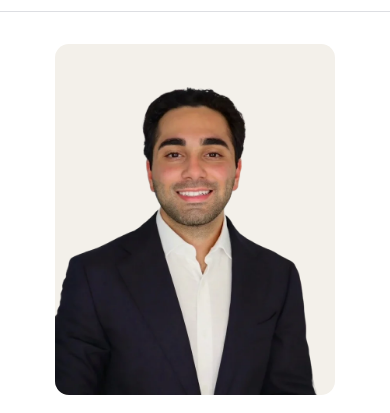
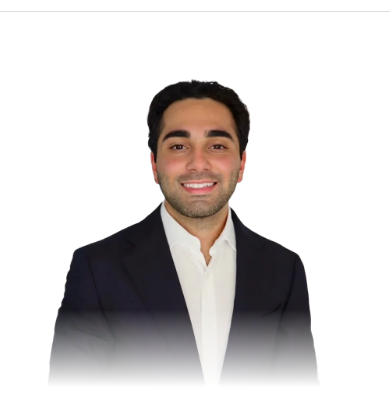
Before and after one commit to justinfaraj/justinfarajollah, a plain HTML site: page index.html in a window 390 px wide. Shown: the part 61-474 px from the top of the page. Drawn offline with nearby package versions, Linux system fonts and the light colour scheme; a web font is replaced by a local one.

Commit message:
Remove portrait frame: cutout stands on the page, pinned to the screen bottom
Co-Authored-By: Claude Sonnet 5.5 <noreply@anthropic.com>
Claude-Session: https://claude.ai/code/session_01VSnktj1pYJ5qNA1oEwgQLX

```diff
--- a/styles.css
+++ b/styles.css
@@ -21,8 +21,8 @@
   --sans: 'Jost', Helvetica, Arial, sans-serif;
 
   --nav-h: 4.5rem;
-  /* Portrait height: capped so it always fits on screen while pinned. */
-  --photo-h: min(32rem, calc(100svh - var(--nav-h) - 3rem));
+  /* Portrait is a square cutout; capped so it always fits under the nav. */
+  --photo: min(36rem, 46vw, calc(100svh - var(--nav-h) - 1rem));
 }
 
 * { box-sizing: border-box; }
@@ -214,11 +214,11 @@ a.text-link:focus-visible { border-bottom-color: var(--ink); }
    silently disables sticky. */
 
 .story {
-  max-width: 72rem;
+  max-width: 76rem;
   margin: 0 auto;
   padding: 0 2rem;
   display: grid;
-  grid-template-columns: minmax(0, 1fr) minmax(0, 24rem);
+  grid-template-columns: minmax(0, 1fr) minmax(0, min(36rem, 46vw));
   column-gap: clamp(2rem, 6vw, 6rem);
   align-items: start;
 }
@@ -278,26 +278,24 @@ a.text-link:focus-visible { border-bottom-color: var(--ink); }
   animation: fadeInUp 0.9s ease 0.1s both;
 }
 
-/* The portrait is a transparent cutout cropped at the chest, so it sits on a
-   stone panel with its bottom edge flush to the panel's bottom edge. The
-   panel is the sticky element; overflow: hidden here is fine because it is
-   on the sticky element itself, not on an ancestor of it. */
+/* The portrait is a transparent cutout cropped at the chest. No frame, panel
+   or shadow: it stands directly on the page. Its flat bottom edge is pinned to
+   the bottom of the screen (so it reads as cropped by the screen edge), and
+   when the About section ends the same edge lands on the top of the next
+   band. */
 .photo-pin {
   position: sticky;
-  /* Centre the portrait in the visible area, from first paint onward. */
-  top: calc(var(--nav-h) + (100svh - var(--nav-h) - var(--photo-h)) / 2);
-  height: var(--photo-h);
-  background: var(--stone);
-  border-radius: 14px;
-  overflow: hidden;
+  top: calc(100svh - var(--photo));
+  width: var(--photo);
+  height: var(--photo);
+  margin: 0 auto;
 }
 
 .photo-pin img {
   display: block;
   width: 100%;
   height: 100%;
-  object-fit: cover;
-  object-position: 50% 100%;
+  object-fit: contain;
 }
 
 /* ---------- PORTFOLIO ---------- */
@@ -467,13 +465,19 @@ a.text-link:focus-visible { border-bottom-color: var(--ink); }
   }
 
   /* Portrait first, not pinned: a pinned photo would eat a phone screen. */
-  .story-photo { order: -1; padding-top: 2rem; }
+  .story-photo { order: -1; padding-top: 1.5rem; }
   .photo-pin {
     position: static;
-    width: min(20rem, 72vw);
+    width: min(22rem, 90vw);
     height: auto;
-    aspect-ratio: 4 / 5;
+    aspect-ratio: 1 / 1;
     margin: 0 auto;
+  }
+  /* No pinning here, so the cut at the chest has no screen edge to sit on:
+     let it dissolve into the page instead. */
+  .photo-pin img {
+    -webkit-mask-image: linear-gradient(to bottom, #000 78%, transparent 100%);
+    mask-image: linear-gradient(to bottom, #000 78%, transparent 100%);
   }
 
   .hero { min-height: 0; padding: 2.25rem 0 3rem; }
```
